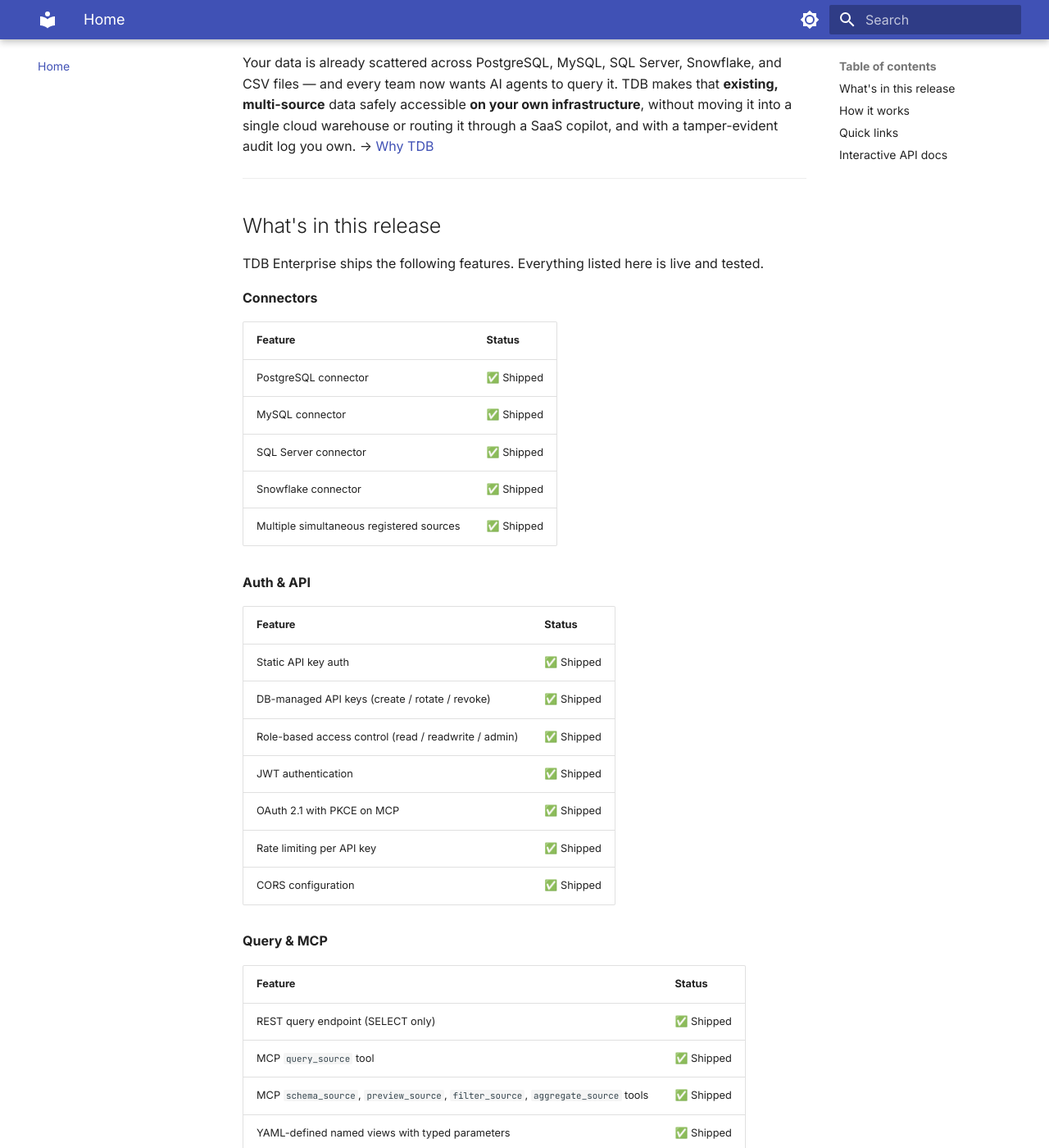
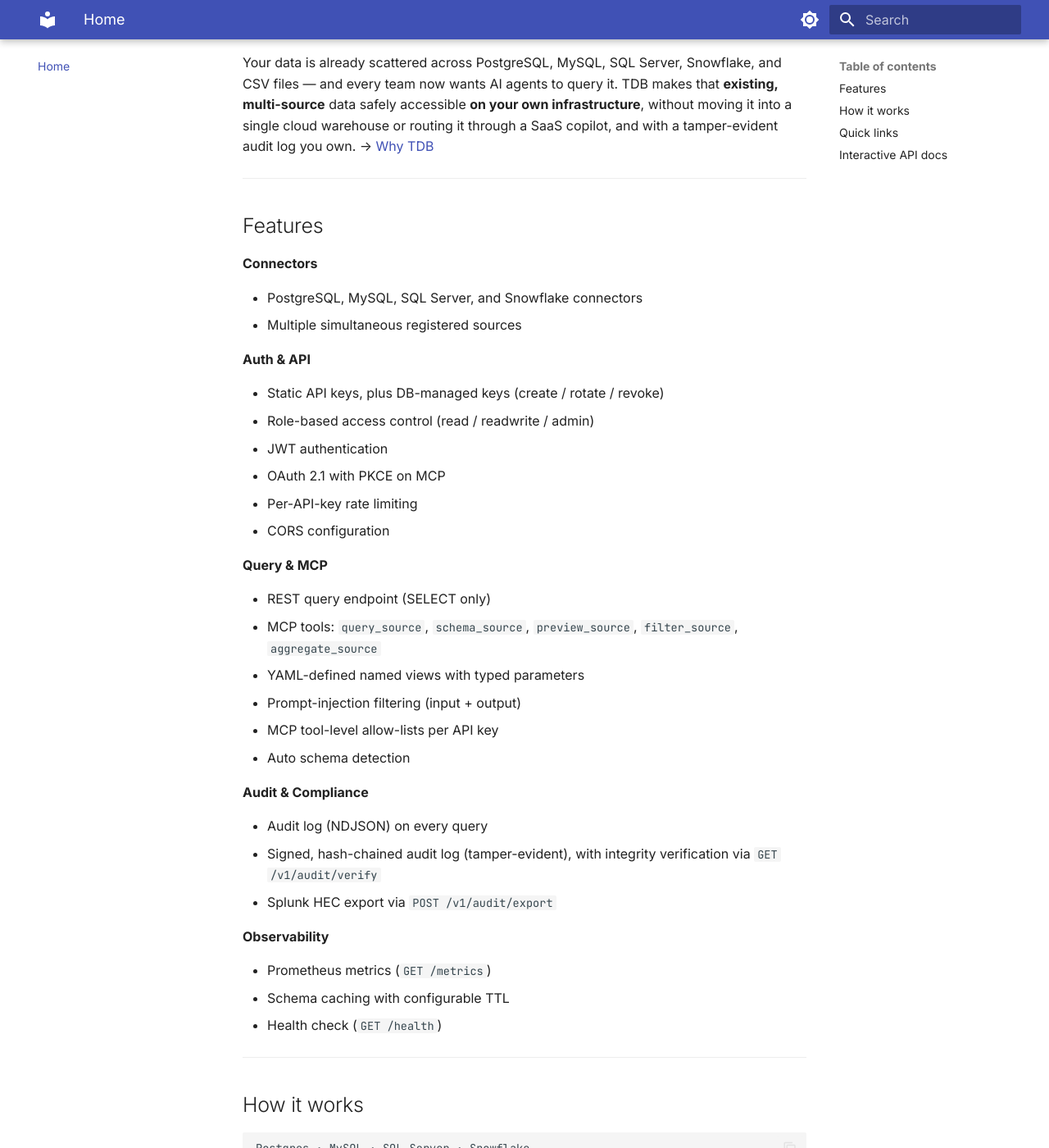
Before and after one commit to tdb-project/tdb-docs, an MkDocs documentation site: the page built from docs/index.md, in a window 1280 px wide and 1400 px high, scrolled down 298 px. Shown: the whole window at 82% size. Built offline with MkDocs 1.6.1 and Material for MkDocs 9.7.7, drawn with Linux system fonts in a browser that asks for light colours; some of the changed text lies outside the part shown.

Commit message:
docs: clean up home page + remove internal "Wave N" leakage (#4)
Home page read like an internal release tracker, and several pages described
already-shipped features as future "Wave N" work.

- index.md: drop the internal "Wave 5 / Show HN / GHAS" line; rename
  "What's in this release" -> "Features" and remove the all-"Shipped" Status
  column (now a clean grouped capability list).
- auth/jwt.md: remove "Wave 4" references; state JWT identities currently carry
  the admin role and point to DB-managed API keys + RBAC (already shipped) for
  role-scoped access.
- connectors/{postgresql,mysql,sqlserver,snowflake}.md: "JOINs ... will be
  supported via typed YAML views in Wave 3" -> "are supported via typed YAML
  views" (views already shipped), linking to api/views.md.

Co-authored-by: Claude Opus 4.8 <noreply@anthropic.com>

```diff
--- a/docs/index.md
+++ b/docs/index.md
@@ -8,62 +8,42 @@ Your data is already scattered across PostgreSQL, MySQL, SQL Server, Snowflake,
 
 ---
 
-## What's in this release
-
-TDB Enterprise ships the following features. Everything listed here is live and tested.
+## Features
 
 **Connectors**
 
-| Feature | Status |
-|---|---|
-| PostgreSQL connector | ✅ Shipped |
-| MySQL connector | ✅ Shipped |
-| SQL Server connector | ✅ Shipped |
-| Snowflake connector | ✅ Shipped |
-| Multiple simultaneous registered sources | ✅ Shipped |
+- PostgreSQL, MySQL, SQL Server, and Snowflake connectors
+- Multiple simultaneous registered sources
 
 **Auth & API**
 
-| Feature | Status |
-|---|---|
-| Static API key auth | ✅ Shipped |
-| DB-managed API keys (create / rotate / revoke) | ✅ Shipped |
-| Role-based access control (read / readwrite / admin) | ✅ Shipped |
-| JWT authentication | ✅ Shipped |
-| OAuth 2.1 with PKCE on MCP | ✅ Shipped |
-| Rate limiting per API key | ✅ Shipped |
-| CORS configuration | ✅ Shipped |
+- Static API keys, plus DB-managed keys (create / rotate / revoke)
+- Role-based access control (read / readwrite / admin)
+- JWT authentication
+- OAuth 2.1 with PKCE on MCP
+- Per-API-key rate limiting
+- CORS configuration
 
 **Query & MCP**
 
-| Feature | Status |
-|---|---|
-| REST query endpoint (SELECT only) | ✅ Shipped |
-| MCP `query_source` tool | ✅ Shipped |
-| MCP `schema_source`, `preview_source`, `filter_source`, `aggregate_source` tools | ✅ Shipped |
-| YAML-defined named views with typed parameters | ✅ Shipped |
-| Prompt injection filtering (input + output) | ✅ Shipped |
-| MCP tool-level allow-lists per API key | ✅ Shipped |
-| Auto schema detection | ✅ Shipped |
+- REST query endpoint (SELECT only)
+- MCP tools: `query_source`, `schema_source`, `preview_source`, `filter_source`, `aggregate_source`
+- YAML-defined named views with typed parameters
+- Prompt-injection filtering (input + output)
+- MCP tool-level allow-lists per API key
+- Auto schema detection
 
 **Audit & Compliance**
 
-| Feature | Status |
-|---|---|
-| Audit log (NDJSON, every query) | ✅ Shipped |
-| Signed hash-chained audit log (tamper-evident) | ✅ Shipped |
-| Audit log integrity verification (`GET /v1/audit/verify`) | ✅ Shipped |
-| Splunk HEC export (`POST /v1/audit/export`) | ✅ Shipped |
+- Audit log (NDJSON) on every query
+- Signed, hash-chained audit log (tamper-evident), with integrity verification via `GET /v1/audit/verify`
+- Splunk HEC export via `POST /v1/audit/export`
 
 **Observability**
 
-| Feature | Status |
-|---|---|
-| Prometheus metrics (`GET /metrics`) | ✅ Shipped |
-| Schema caching with configurable TTL | ✅ Shipped |
-| Health check (`GET /health`) | ✅ Shipped |
-
-**Wave 5 (launch):** Public launch in progress — Show HN · GHAS on community repo.
+- Prometheus metrics (`GET /metrics`)
+- Schema caching with configurable TTL
+- Health check (`GET /health`)
 
 ---
 
```
Also changed, not shown: docs/auth/jwt.md (+5 -3 lines), docs/connectors/mysql.md (+1 -2 lines), docs/connectors/postgresql.md (+1 -2 lines), docs/connectors/snowflake.md (+1 -2 lines), docs/connectors/sqlserver.md (+1 -2 lines).
